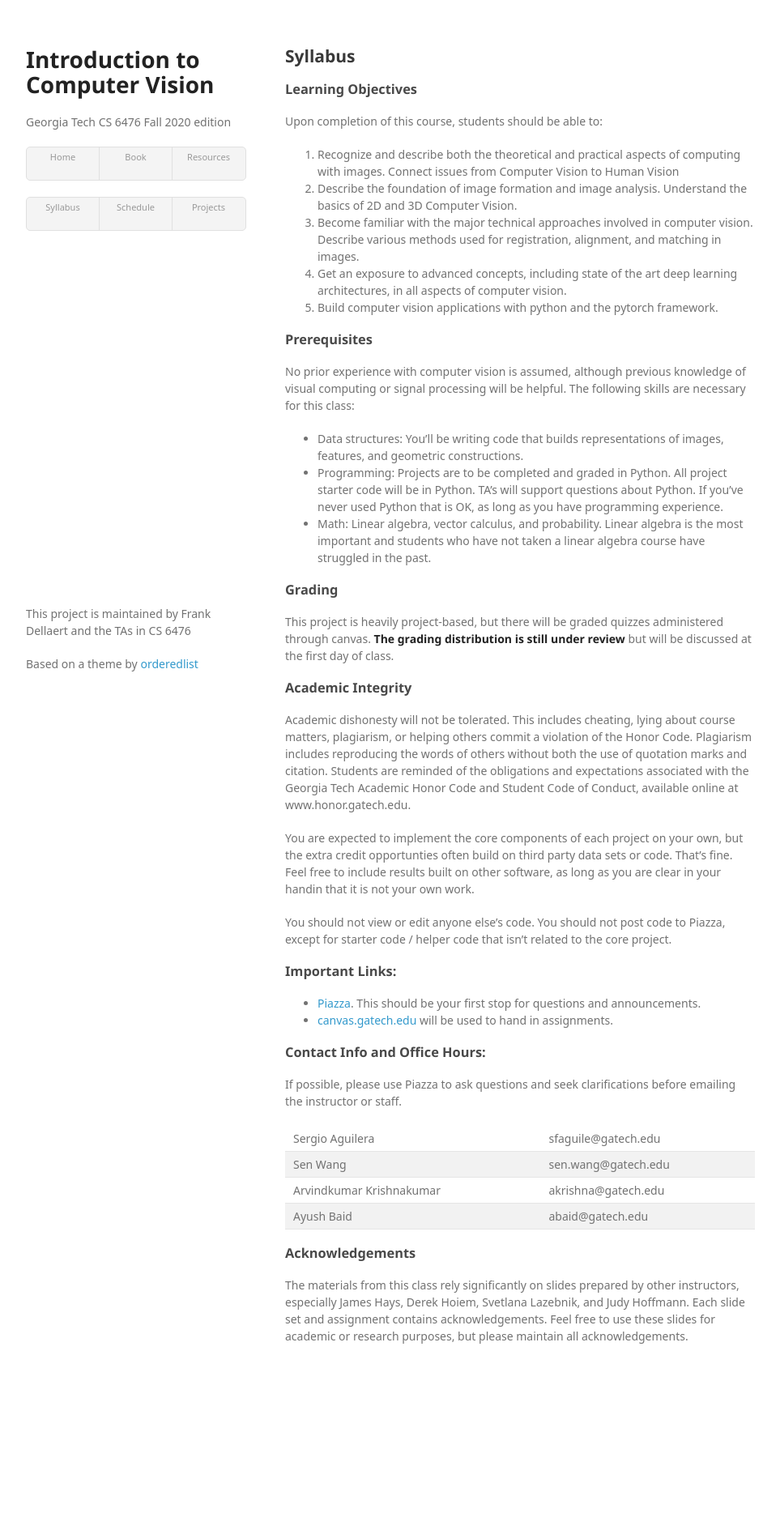
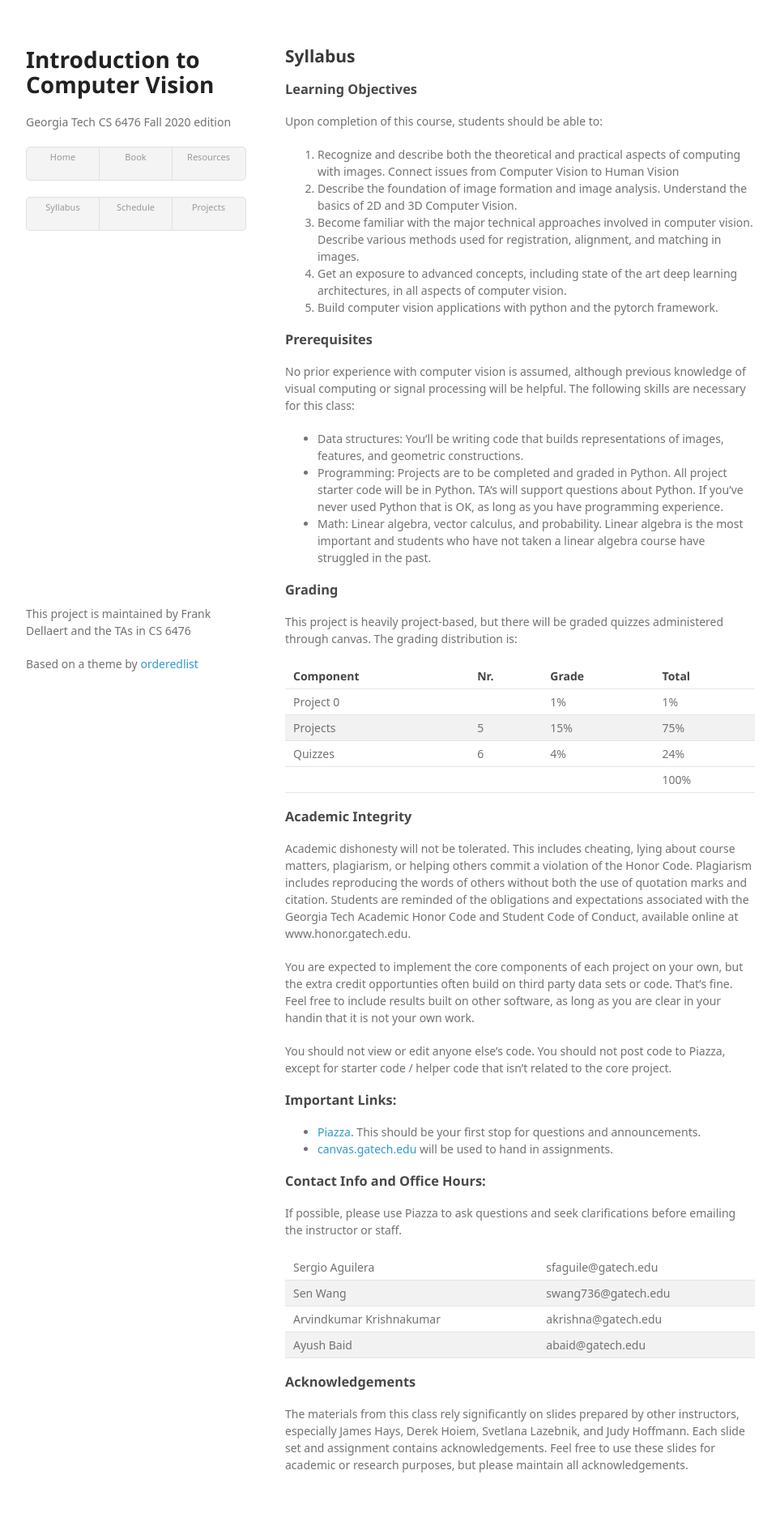
Before and after one commit to dellaert/20F-6476, a Jekyll site: the page built from syllabus.md, in a window 1280 px wide. Shown: the whole page at 81% size, without its empty margins (158-1121 px from the left). Built offline with Jekyll 4.4.1, drawn with Linux system fonts in a browser that asks for light colours; some web fonts are replaced; before the commit the page ends 1730 px from its top, so only the background shows below that.

Commit message:
Added grades
Added the breakdown of the grades

```diff
--- a/syllabus.md
+++ b/syllabus.md
@@ -20,7 +20,15 @@ No prior experience with computer vision is assumed, although previous knowledge
 * Math: Linear algebra, vector calculus, and probability. Linear algebra is the most important and students who have not taken a linear algebra course have struggled in the past.
 
 ### Grading
-This project is heavily project-based, but there will be graded quizzes administered through canvas. **The grading distribution is still under review** but will be discussed at the first day of class.
+This project is heavily project-based, but there will be graded quizzes administered through canvas. The grading distribution is:
+
+| Component     | Nr. | Grade | Total |
+|---------------|-----|-------|-------|
+| Project 0     |     | 1%    |  1%   |
+| Projects      |  5  | 15%   |  75%  |
+| Quizzes       |  6  | 4%    |  24%  |
+|---------------|-----|-------|-------|
+|               |     |       | 100%  |
 
 ### Academic Integrity
 Academic dishonesty will not be tolerated. This includes cheating, lying about course matters, plagiarism, or helping others commit a violation of the Honor Code. Plagiarism includes reproducing the words of others without both the use of quotation marks and citation. Students are reminded of the obligations and expectations associated with the Georgia Tech Academic Honor Code and Student Code of Conduct, available online at www.honor.gatech.edu.
@@ -37,7 +45,7 @@ You should not view or edit anyone else's code. You should not post code to Piaz
 If possible, please use Piazza to ask questions and seek clarifications before emailing the instructor or staff.
 
 Sergio Aguilera | sfaguile@gatech.edu
-Sen Wang | sen.wang@gatech.edu
+Sen Wang | swang736@gatech.edu
 Arvindkumar Krishnakumar | akrishna@gatech.edu
 Ayush Baid | abaid@gatech.edu
 
```
